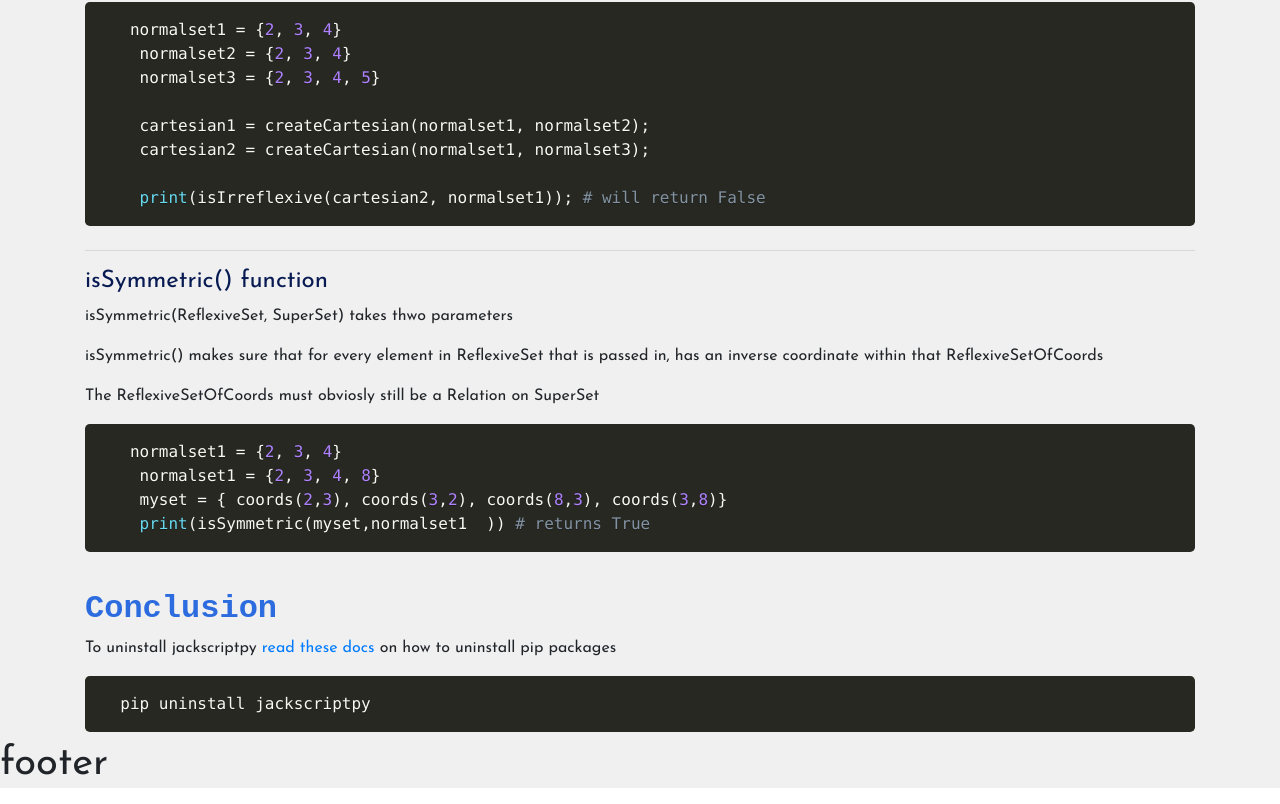
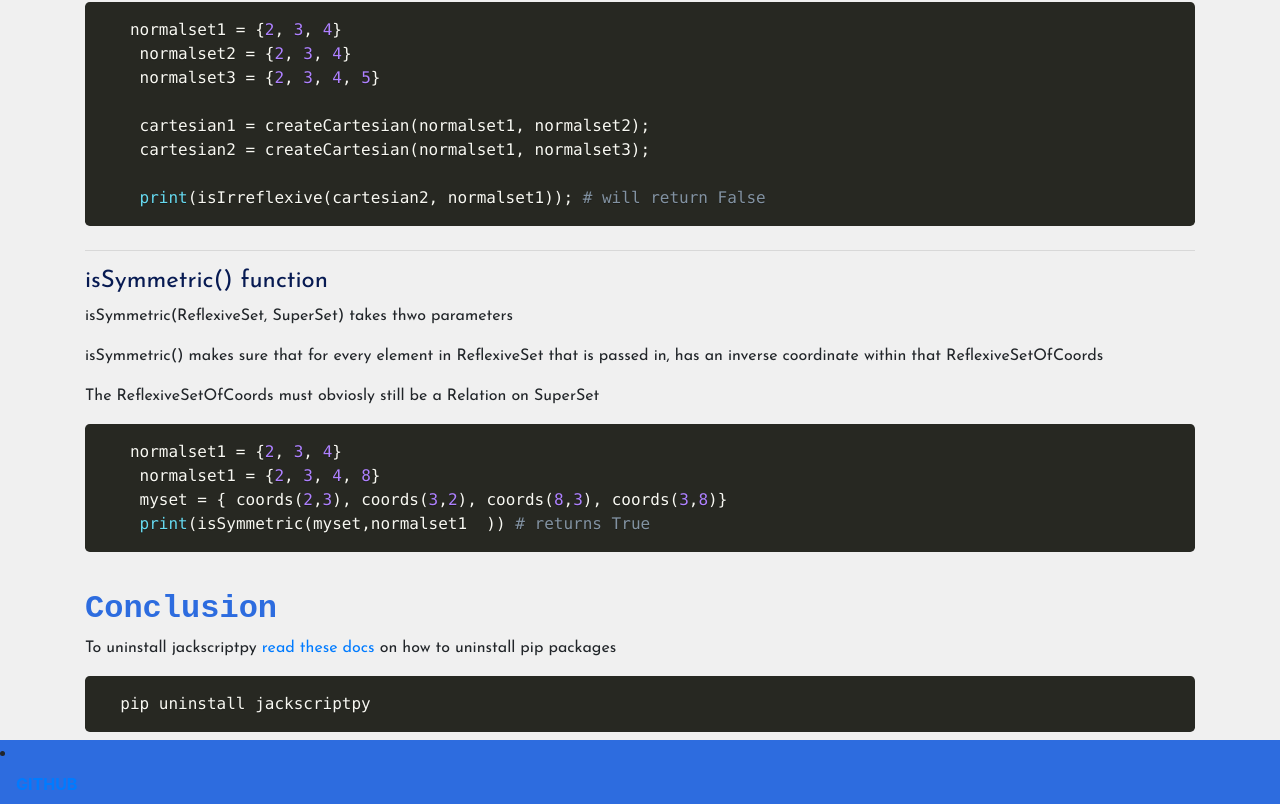
Before and after one commit to jack-script/JackScriptDocs, a React (Create React App) app: page / in a window 1280 px wide. Shown: the part 3107-3911 px from the top of the page. Built offline with nearby package versions, Linux system fonts and the light colour scheme.

Commit message:
lock file!

```diff
--- a/src/components/footer.tsx
+++ b/src/components/footer.tsx
@@ -1,11 +1,24 @@
 import React from 'react';
+import {Navbar,
+  NavLink,
+  NavItem} from 'reactstrap';
 
+import logo from '../images/logo.png';
 
 const Footer = () => {
+
+  const styles = {
+    backgroundColor: '#2d6cdf',
+    padding: '0px'
+  }
+
   return (
     <div >
-        {/*Write a footer here*/}
-        <h1>footer</h1>
+        {<Navbar style={styles}  dark expand="md">
+        <NavItem>
+              <NavLink href="https://github.com/danielromeo/jackscript-py"><b>GITHUB</b></NavLink>
+            </NavItem>
+      </Navbar>}
     </div>
   );
 }
```
